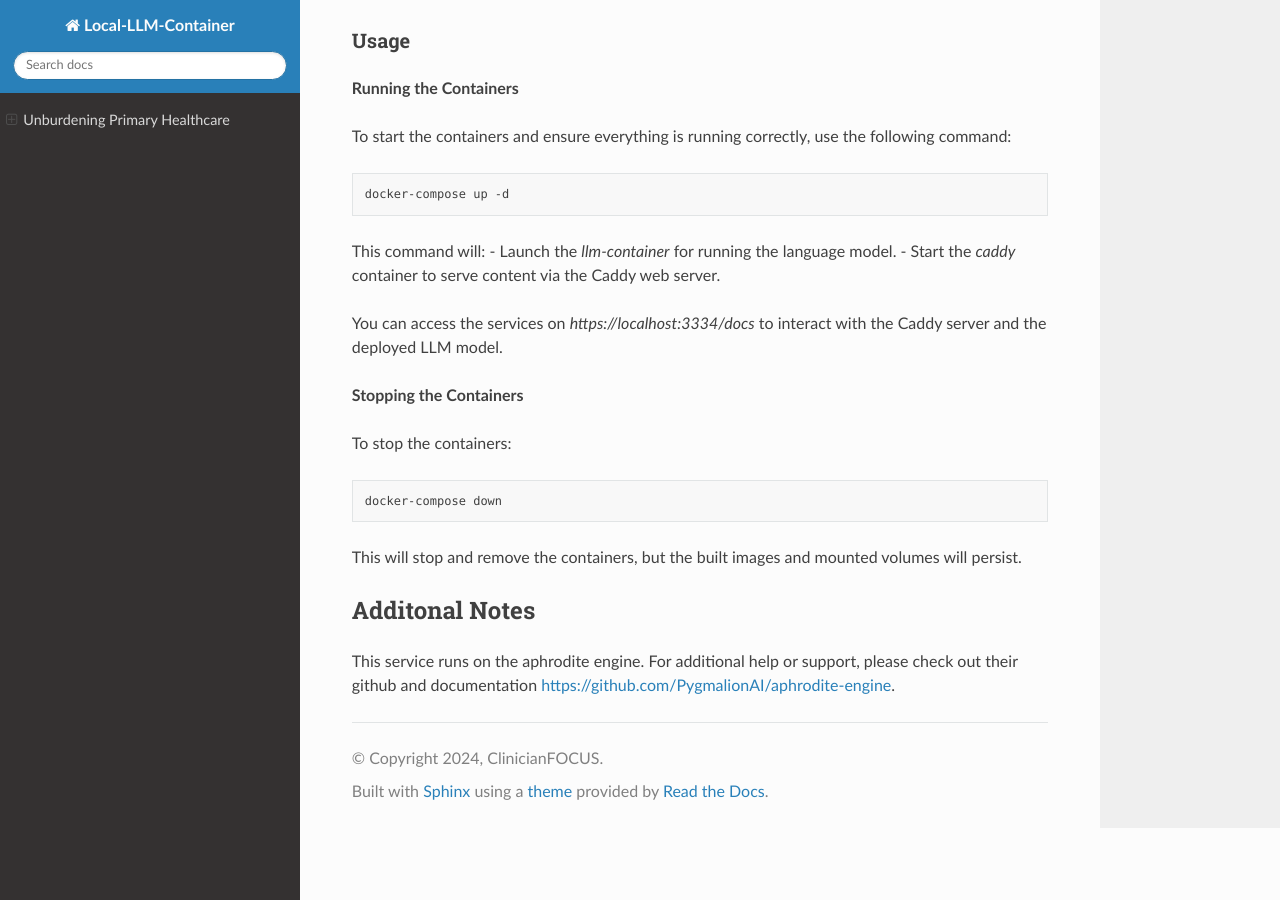
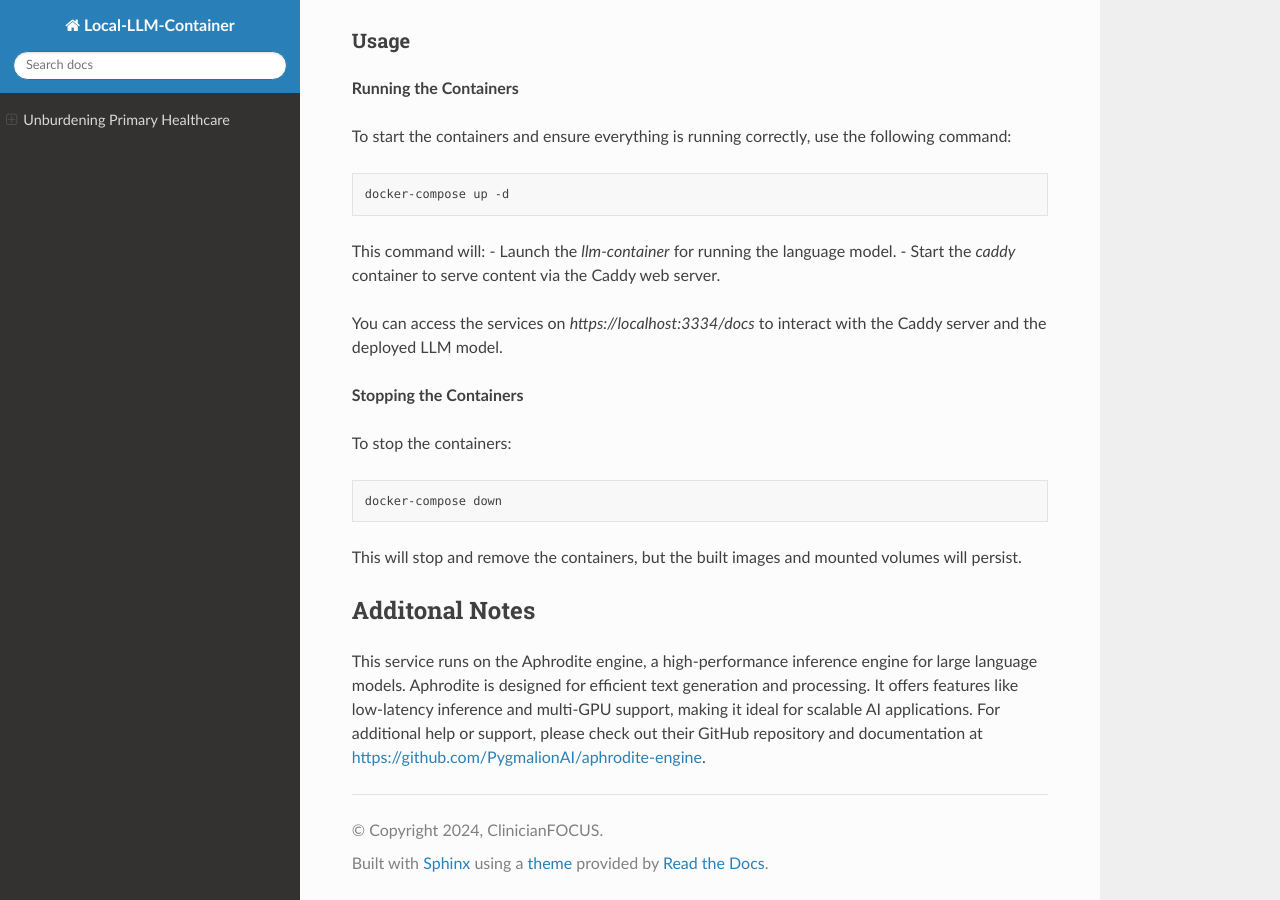
Before and after one commit to ClinicianFOCUS/local-llm-container, a Sphinx documentation site: the page built from docs/index.rst, in a window 1280 px wide and 900 px high, scrolled down 1737 px. Built offline with Sphinx 7.4.7 and the Read the Docs theme 3.1.0, drawn with Linux system fonts in a browser that asks for light colours.

Commit message:
chore: documentation update - expanded information re Aphrodite engine.
Co-authored-by: sourcery-ai[bot] <58596630+sourcery-ai[bot]@users.noreply.github.com>

```diff
--- a/docs/index.rst
+++ b/docs/index.rst
@@ -108,4 +108,4 @@ This will stop and remove the containers, but the built images and mounted volum
 Additonal Notes
 ===============
 
-This service runs on the aphrodite engine. For additional help or support, please check out their github and documentation https://github.com/PygmalionAI/aphrodite-engine.
+This service runs on the Aphrodite engine, a high-performance inference engine for large language models. Aphrodite is designed for efficient text generation and processing. It offers features like low-latency inference and multi-GPU support, making it ideal for scalable AI applications. For additional help or support, please check out their GitHub repository and documentation at https://github.com/PygmalionAI/aphrodite-engine.
```
